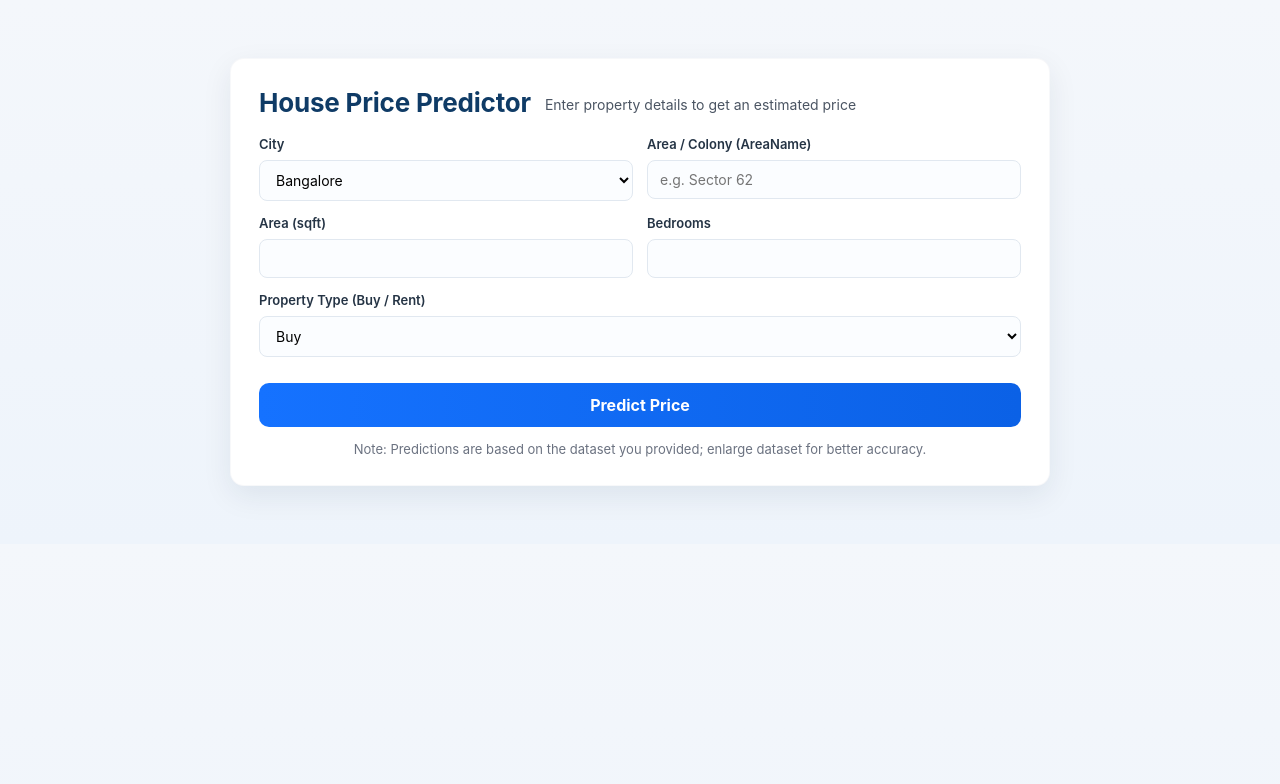
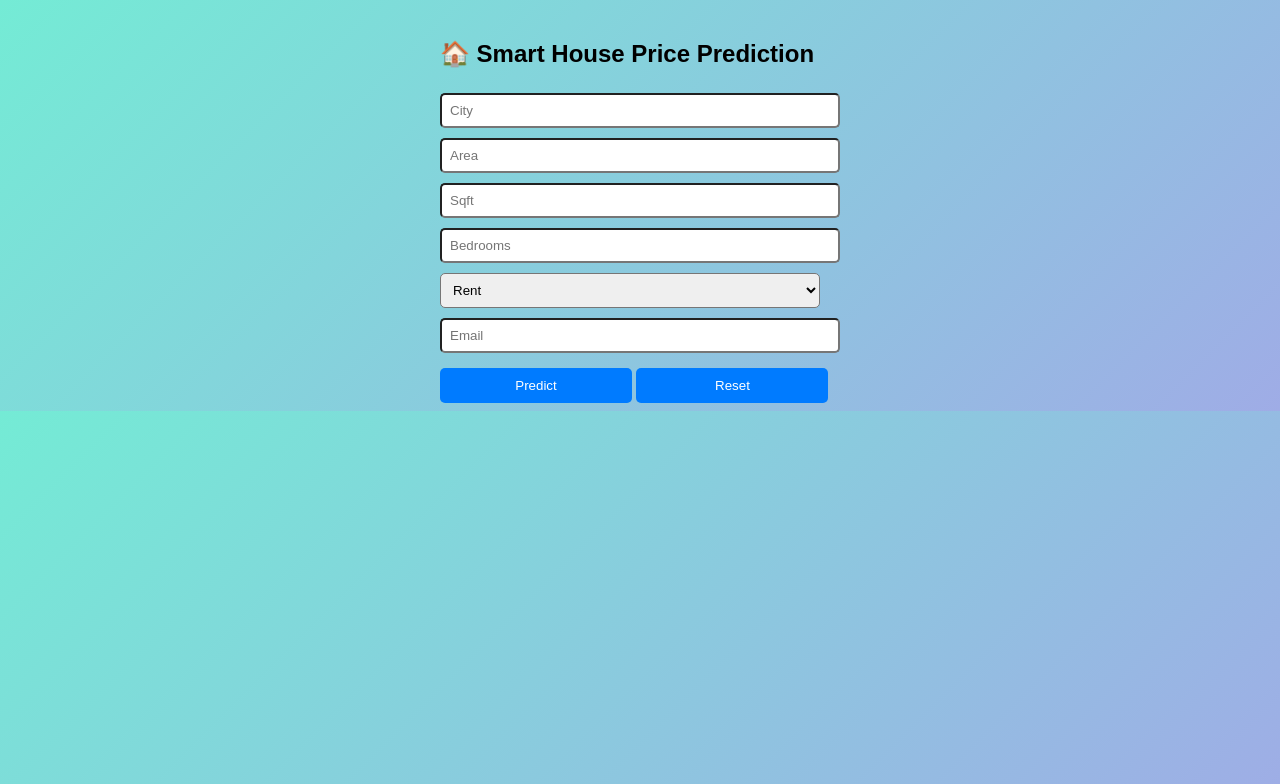
Before and after one commit to 3sakshisharma/Major-Pro, a Flask app: page / in a window 1280 px wide. Shown: the top 784 px of the page. Run offline with Flask 3, Linux system fonts and the light colour scheme; parts of the project's set-up code (start-up, migrations or seed data) failed here and were passed over.

Commit message:
Updated project after completion

```diff
--- a/app.py
+++ b/app.py
@@ -1,73 +1,78 @@
-# app.py
-import os
-import joblib
+
+
+from flask import Flask, render_template, request
+import pickle
 import pandas as pd
-from flask import Flask, render_template, request
 
-BASE = os.path.dirname(__file__) or "."
-MODEL_PATH = os.path.join(BASE, "house_price_model.pkl")
-DATA_PATH = os.path.join(BASE, "house_data.csv")
+from utils.neighborhood import get_score
+from utils.suggestions import get_similar
+from utils.facilities import nearby_facilities
+from utils.email_service import send_email
 
 app = Flask(__name__)
 
-if not os.path.exists(MODEL_PATH):
-    raise FileNotFoundError("Model not found. Run train_model.py first to create house_price_model.pkl")
+model, city_enc, area_enc, type_enc = pickle.load(open("model.pkl","rb"))
 
-model = joblib.load(MODEL_PATH)
-df = pd.read_csv(DATA_PATH)
-df.columns = [c.strip() for c in df.columns]
+@app.route('/')
+def home():
+    return render_template("index.html")
 
-def unique_sorted(col):
-    return sorted(df[col].dropna().unique().tolist())
-
-@app.route("/")
-def home():
-    cities = unique_sorted('City')
-    types = unique_sorted('PropertyType')
-    return render_template("index.html", cities=cities, types=types)
-
-@app.route("/predict", methods=["POST"])
+@app.route('/predict', methods=['POST'])
 def predict():
     try:
-        city = request.form.get("City","").strip()
-        areaname = request.form.get("AreaName","").strip()
-        areasqft = float(request.form.get("AreaSqft","0"))
-        bedrooms = int(request.form.get("Bedrooms","0"))
-        ptype = request.form.get("PropertyType","").strip()
+        city = request.form['city'].strip().lower()
+        area = request.form['area'].strip().lower()
+        sqft = float(request.form['sqft'])
+        bedroom = int(request.form['bedroom'])
+        ptype = request.form['ptype'].strip().lower()
+        email = request.form.get('email')
+
+        city_e = city_enc.transform([city])[0]
+        area_e = area_enc.transform([area])[0]
+        type_e = type_enc.transform([ptype])[0]
+
+        features = pd.DataFrame([[city_e, area_e, sqft, bedroom, type_e]],
+        columns=['city','areaname','areasqft','bedrooms','propertytype'])
+
+        price = int(model.predict(features)[0])
+        price = max(price, 0)
+
+        # 🔥 NEW FEATURES
+        low = int(price * 0.9)
+        high = int(price * 1.1)
+
+        score = get_score(city, area)
+        confidence = score * 10
+
+        suggestions = get_similar(city, area, sqft)
+        facilities = nearby_facilities(area)
+
+        # SAVE HISTORY
+        with open("history.txt", "a") as f:
+            f.write(f"{city}, {area}, {price}\n")
+
+        # EMAIL
+        if email and email.strip() != "":
+            send_email(email, price, city, area)
+
+        return render_template("index.html",
+            price=price,
+            low=low,
+            high=high,
+            score=score,
+            confidence=confidence,
+            suggestions=suggestions,
+            facilities=facilities,
+            city=city,
+            area=area,
+            sqft=sqft,
+            bedroom=bedroom,
+            ptype=ptype,
+            email=email
+        )
+
     except Exception as e:
-        return render_template("index.html", error=f"Invalid input: {e}", cities=unique_sorted('City'), types=unique_sorted('PropertyType'))
-
-    X_input = pd.DataFrame([{
-        'City': city,
-        'AreaName': areaname,
-        'AreaSqft': areasqft,
-        'Bedrooms': bedrooms,
-        'PropertyType': ptype
-    }])
-
-    try:
-        pred = model.predict(X_input)[0]
-    except Exception as e:
-        return render_template("index.html", error=f"Prediction error: {e}", cities=unique_sorted('City'), types=unique_sorted('PropertyType'))
-
-    # Neighborhood score (simple heuristic)
-    neighborhood_score = round(min(100, (areasqft/1500)*50 + bedrooms*12), 2)
-
-    # Suggestions (top 3 similar in same city & type)
-    similar = df[(df['City']==city) & (df['PropertyType']==ptype)].copy()
-    suggestions = []
-    if len(similar) > 0:
-        similar['PriceDiff'] = (similar['Price'] - pred).abs()
-        top = similar.sort_values('PriceDiff').head(3)
-        suggestions = top[['AreaName','AreaSqft','Bedrooms','Price']].to_dict(orient='records')
-
-    pred_text = f"Predicted Price: ₹{pred:,.0f}"
-    return render_template("index.html",
-                           prediction_text=pred_text,
-                           neighborhood_score=neighborhood_score,
-                           suggestions=suggestions,
-                           cities=unique_sorted('City'),
-                           types=unique_sorted('PropertyType'))
+        return render_template("index.html", error="Invalid input or data not found")
 
 if __name__ == "__main__":
     app.run(debug=True)
--- /dev/null
+++ b/history.txt
@@ -0,0 +1 @@
+delhi, rohini sector 9, 16070
--- a/house_data.csv
+++ b/house_data.csv
@@ -1,4 +1,4 @@
-City,AreaName,AreaSqft,Bedrooms,PropertyType,Price
+city,areaname,areasqft,bedrooms,propertytype,price
 Delhi,Saket,1200,2,Buy,8500000
 Delhi,Saket,850,2,Rent,18000
 Delhi,Dwarka Sector 6,900,2,Rent,16000
--- a/static/style.css
+++ b/static/style.css
@@ -1,25 +1,41 @@
-/* copy the clean CSS you accepted earlier */
-* { box-sizing: border-box; margin:0; padding:0; font-family: "Inter", "Poppins", Arial, sans-serif; }
-body { background: linear-gradient(180deg, #f4f7fb 0%, #eef4fb 100%); color: #223; padding: 28px 16px; }
-.container { max-width: 820px; margin: 30px auto; background: #fff; padding: 28px; border-radius: 14px; box-shadow: 0 10px 30px rgba(18, 38, 63, 0.08); border: 1px solid rgba(15,40,90,0.03); }
-.header { display:flex; align-items:center; gap:14px; margin-bottom: 18px; }
-.header h1 { font-size: 26px; color: #0f3b66; letter-spacing: -0.2px; }
-.header p { color:#4b5563; font-size:14px; margin-top:4px; }
-.form-grid { display: grid; grid-template-columns: 1fr 1fr; gap: 14px; margin-top: 10px; }
-.form-group { display:flex; flex-direction: column; gap:8px; }
-label { font-weight:600; font-size:13px; color:#253445; }
-input[type="text"], input[type="number"], select { padding: 10px 12px; border-radius: 8px; border: 1px solid #e1e8f0; background: #fbfdff; font-size: 14px; outline: none; transition: box-shadow .15s, border-color .15s; }
-input:focus, select:focus { border-color: #6aa0ff; box-shadow: 0 6px 18px rgba(20,90,200,0.06); }
-.full { grid-column: 1 / -1; }
-.button { margin-top: 12px; display:block; width:100%; padding: 12px; border-radius: 10px; text-align:center; border: none; background: linear-gradient(90deg, #1572ff, #0b61e6); color: white; font-weight:700; cursor: pointer; font-size:16px; transition: transform .08s ease, box-shadow .12s; }
-.button:hover { transform: translateY(-2px); box-shadow: 0 8px 20px rgba(13,97,230,0.18); }
-.result { margin-top: 20px; padding: 16px; border-radius: 10px; background: linear-gradient(180deg, #fbfdff 0%, #eef8f9 100%); border-left: 5px solid #18a999; box-shadow: 0 6px 18px rgba(10,40,20,0.02); }
-.result h2 { color:#0b3b4a; font-size:20px; margin-bottom:6px; }
-.result p { color:#335; font-size:14px; margin-top:6px; }
-.cards { display: grid; grid-template-columns: repeat(3, 1fr); gap: 12px; margin-top: 12px; }
-.card { background: #fff; padding:10px; border-radius:10px; border: 1px solid #eef2f6; box-shadow: 0 6px 18px rgba(12,34,56,0.03); font-size:13px; }
-.card strong { color:#0f3b66; display:block; margin-bottom:6px; }
-.card small { color:#6b7280; }
-.error { margin-top: 12px; padding: 10px; background: #fff5f5; color: #b00020; border-radius: 8px; border: 1px solid #ffd6d6; }
-.note { font-size:13px; color:#6b7280; margin-top: 14px; text-align:center; }
-@media (max-width: 880px) { .form-grid { grid-template-columns: 1fr; } .cards { grid-template-columns: 1fr; } .container { padding: 22px; margin: 18px; } .header h1 { font-size: 22px; } }
+
+body {
+    font-family: Arial;
+    background: linear-gradient(135deg, #74ebd5, #9face6);
+}
+
+.container {
+    width: 400px;
+    margin: auto;
+    margin-top: 40px;
+}
+
+.card {
+    background: white;
+    padding: 15px;
+    margin-top: 15px;
+    border-radius: 10px;
+    box-shadow: 0 4px 10px rgba(0,0,0,0.2);
+}
+
+input, select {
+    width: 95%;
+    padding: 8px;
+    margin: 5px 0;
+    border-radius: 5px;
+}
+
+button {
+    padding: 10px;
+    margin-top: 10px;
+    width: 48%;
+    border: none;
+    border-radius: 5px;
+    background: #007bff;
+    color: white;
+    cursor: pointer;
+}
+
+button:hover {
+    background: #0056b3;
+}
--- a/templates/index.html
+++ b/templates/index.html
@@ -1,79 +1,104 @@
-<!doctype html>
+
+<!DOCTYPE html>
 <html>
 <head>
-  <meta charset="utf-8">
-  <title>House Price Predictor</title>
-  <link rel="stylesheet" href="{{ url_for('static', filename='style.css') }}">
+<title>Home Sense:Predicting House Price</title>
+
+<link rel="stylesheet" href="{{ url_for('static', filename='style.css') }}">
+<script src="https://cdn.jsdelivr.net/npm/chart.js"></script>
+
 </head>
+
 <body>
-  <div class="container">
-    <div class="header">
-      <h1>House Price Predictor</h1>
-      <p>Enter property details to get an estimated price</p>
-    </div>
+<div class="container">
 
-    {% if error %}
-      <div class="error">{{ error }}</div>
-    {% endif %}
+<h2>🏠 Smart House Price Prediction</h2>
 
-    <form action="/predict" method="post" class="form-grid">
-      <div class="form-group">
-        <label>City</label>
-        <select name="City" required>
-          {% for c in cities %}<option value="{{ c }}">{{ c }}</option>{% endfor %}
-        </select>
-      </div>
+<form action="/predict" method="POST">
 
-      <div class="form-group">
-        <label>Area / Colony (AreaName)</label>
-        <input type="text" name="AreaName" placeholder="e.g. Sector 62" required>
-      </div>
+<input list="cities" name="city" value="{{city}}" placeholder="City" required>
+<datalist id="cities">
+<option value="Delhi">
+<option value="Noida">
+<option value="Gurgaon">
+<option value="Ghaziabad">
+</datalist>
 
-      <div class="form-group">
-        <label>Area (sqft)</label>
-        <input type="number" name="AreaSqft" step="1" required>
-      </div>
+<input name="area" value="{{area}}" placeholder="Area" required>
+<input name="sqft" value="{{sqft}}" placeholder="Sqft" required>
+<input name="bedroom" value="{{bedroom}}" placeholder="Bedrooms" required>
 
-      <div class="form-group">
-        <label>Bedrooms</label>
-        <input type="number" name="Bedrooms" min="1" required>
-      </div>
+<select name="ptype">
+<option value="rent">Rent</option>
+<option value="buy">Buy</option>
+</select>
 
-      <div class="form-group full">
-        <label>Property Type (Buy / Rent)</label>
-        <select name="PropertyType" required>
-          {% for t in types %}<option value="{{ t }}">{{ t }}</option>{% endfor %}
-        </select>
-      </div>
+<input type="email" name="email" value="{{email}}" placeholder="Email">
 
-      <div class="form-group full">
-        <button class="button" type="submit">Predict Price</button>
-      </div>
-    </form>
+<button type="submit">Predict</button>
+<button type="reset">Reset</button>
 
-    {% if prediction_text %}
-      <div class="result">
-        <h2>{{ prediction_text }}</h2>
-        <p><strong>Neighborhood Score:</strong> {{ neighborhood_score }} / 100</p>
+</form>
 
-        {% if suggestions %}
-          <h3>Similar properties</h3>
-          <div class="cards">
-            {% for s in suggestions %}
-              <div class="card">
-                <strong>{{ s.AreaName }}</strong>
-                <small>{{ s.AreaSqft }} sqft • {{ s.Bedrooms }} BHK</small>
-                <div>₹{{ "{:,.0f}".format(s.Price) }}</div>
-              </div>
-            {% endfor %}
-          </div>
-        {% else %}
-          <p>No similar properties found in dataset.</p>
-        {% endif %}
-      </div>
-    {% endif %}
+{% if error %}
+<p style="color:red">{{error}}</p>
+{% endif %}
 
-    <p class="note">Note: Predictions are based on the dataset you provided; enlarge dataset for better accuracy.</p>
-  </div>
+{% if price %}
+<div class="card">
+
+<h3>💰 Price: ₹{{price}}</h3>
+<h3>📊 Range: ₹{{low}} - ₹{{high}}</h3>
+<h3>📍 Score: {{score}} / 10</h3>
+<h3>🔍 Confidence: {{confidence}}%</h3>
+
+<!-- 🔥 GOOGLE MAP -->
+<iframe
+width="100%"
+height="250"
+style="border:0"
+loading="lazy"
+src="https://www.google.com/maps?q={{area}},{{city}}&output=embed">
+</iframe>
+
+<h4>🏢 Facilities:</h4>
+<ul>
+{% for f in facilities %}
+<li>{{f}}</li>
+{% endfor %}
+</ul>
+
+<h4>🏠 Similar Properties:</h4>
+<ul>
+{% for s in suggestions %}
+<li>{{s}}</li>
+{% endfor %}
+</ul>
+
+<canvas id="myChart"></canvas>
+
+</div>
+
+<script>
+const price = {{price}};
+const score = {{score}};
+
+let chartType = 'bar';
+
+new Chart(document.getElementById('myChart'), {
+    type: chartType,
+    data: {
+        labels: ['Price','Score'],
+        datasets: [{
+            label: 'Analysis',
+            data: [price, score]
+        }]
+    }
+});
+</script>
+
+{% endif %}
+
+</div>
 </body>
 </html>
```
Also changed, not shown: test_model.py (deleted, +0 -23 lines), train_model.py (+24 -54 lines), utils/email_service.py (added, +25 -0 lines), utils/facilities.py (added, +11 -0 lines), utils/neighborhood.py (added, +19 -0 lines), utils/suggestions.py (added, +26 -0 lines), 2 other files.
